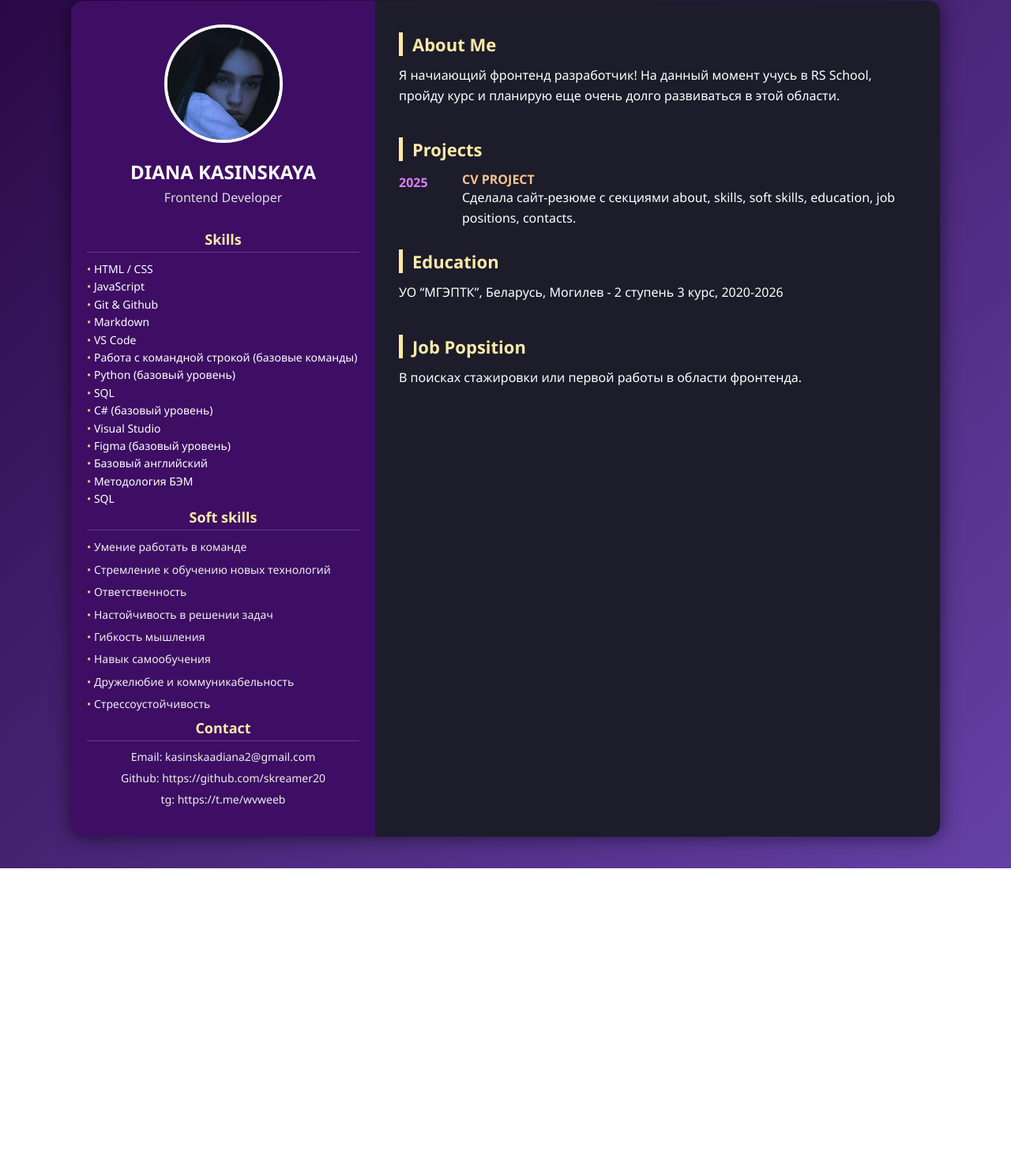
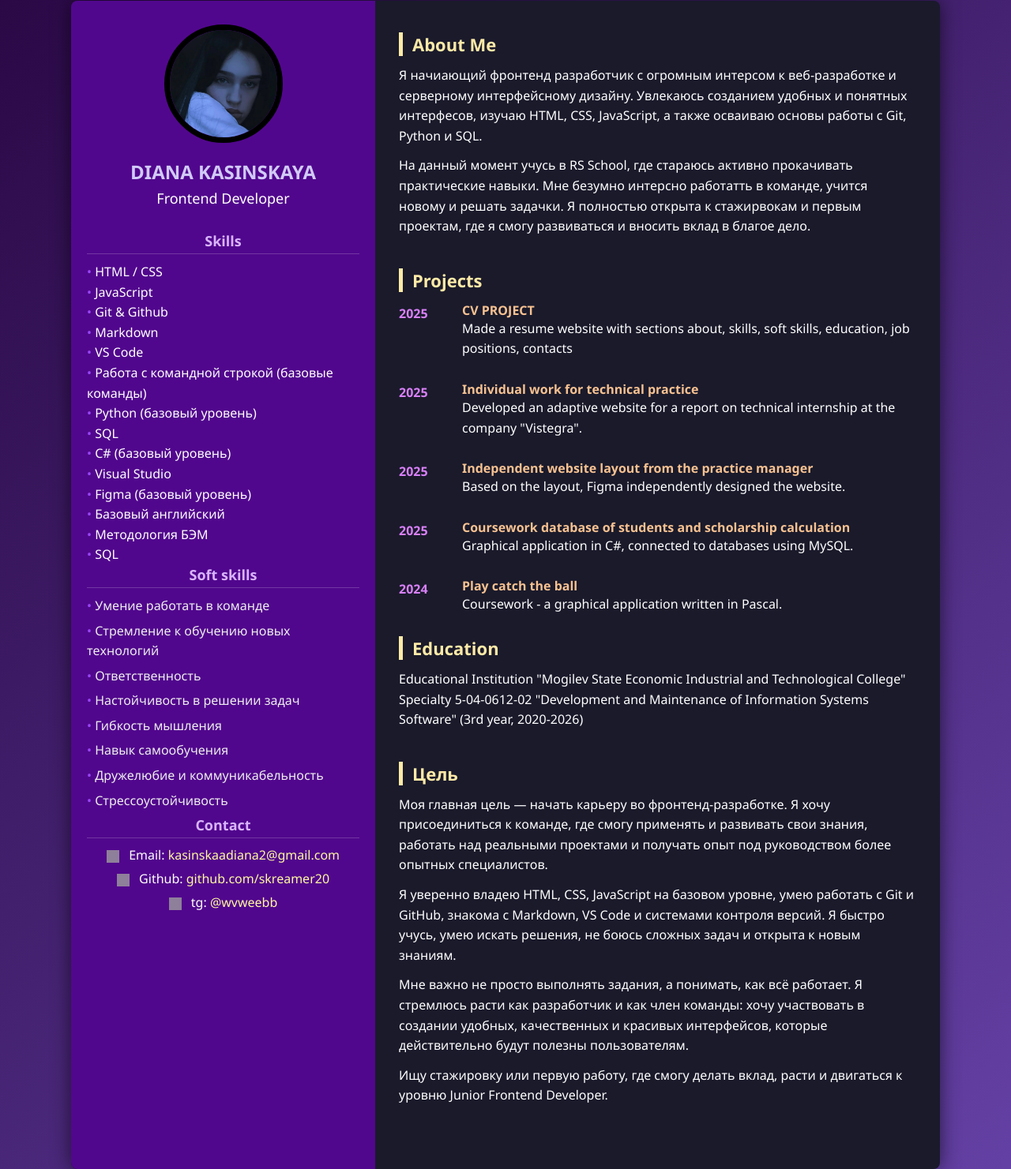
Before and after one commit to skreamer20/rsschool-cv, a plain HTML site: page index.html in a window 1280 px wide. Shown: the part 39-1520 px from the top of the page at 79% size. Before the commit the page ends 1139 px from the top, so only its background shows below. Drawn offline with Linux system fonts and the light colour scheme; grey boxes are pictures that could not be loaded.

Commit message:
feat: more information for education, skills in index.html and add more style for style.css

```diff
--- a/index.html
+++ b/index.html
@@ -50,9 +50,18 @@
 
       <section class="section">
         <h3>Contact</h3>
-        <p>Email: kasinskaadiana2@gmail.com</p>
-        <p>Github: https://github.com/skreamer20</p>
-        <p>tg: https://t.me/wvweeb</p>
+        <p>
+          <img src="https://cdn-icons-png.flaticon.com/512/732/732200.png" alt="Email" class="icon" />
+          Email: <a href="mailto:kasinskaadiana2@gmail.com">kasinskaadiana2@gmail.com</a>
+        </p>
+        <p>
+          <img src="https://cdn-icons-png.flaticon.com/512/733/733553.png" alt="GitHub" class="icon" />
+          Github: <a href="https://github.com/skreamer20" target="_blank">github.com/skreamer20</a>
+        </p>
+        <p>
+          <img src="https://cdn-icons-png.flaticon.com/512/2111/2111646.png" alt="Telegram" class="icon" />
+          tg: <a href="https://t.me/wvweeb" target="_blank">@wvweebb</a>
+        </p>
       </section>
     </aside>
 
@@ -60,31 +69,85 @@
     <main class="main-content">
       <section class="section">
         <h2>About Me</h2>
-        <p>Я начиающий фронтенд разработчик!
-          На данный момент учусь в RS School, пройду курс и планирую еще очень
-          долго развиваться в этой области. </p>
+        <p>Я начиающий фронтенд разработчик с огромным интерсом к веб-разработке и серверному интерфейсному дизайну.
+          Увлекаюсь созданием удобных и понятных интерфесов, изучаю HTML, CSS, JavaScript,
+          а также осваиваю основы работы с Git, Python и SQL.</p>
+          <p>
+          На данный момент учусь в RS School, где стараюсь активно прокачивать практические навыки.
+          Мне безумно интерсно работатть в команде, учится новому и решать задачки.
+          Я полностью открыта к стажирвокам и первым проектам, где я смогу развиваться и вносить вклад в благое дело.</p>
       </section>
 
       <section>
         <h2>Projects</h2>
+
         <div class="job">
           <span class="year">2025</span>
           <div>
             <strong>CV PROJECT</strong>
-            <p>Сделала сайт-резюме с секциями about, skills, soft skills, education, job positions, contacts.</p>
+            <p>Made a resume website with sections about, skills, soft skills, education, job positions, contacts</p>
+          </div>
+        </div>
+
+         <div class="job">
+          <span class="year">2025</span>
+          <div>
+            <strong>Individual work for technical practice</strong>
+            <p>Developed an adaptive website for a report on technical internship at the company "Vistegra".</p>
+          </div>
+        </div>
+
+        <div class="job">
+          <span class="year">2025</span>
+          <div>
+            <strong>Independent website layout from the practice manager</strong>
+            <p>Based on the layout, Figma independently designed the website.</p>
+          </div>
+        </div>
+
+        <div class="job">
+          <span class="year">2025</span>
+          <div>
+            <strong>Coursework database of students and scholarship calculation</strong>
+            <p>Graphical application in C#, connected to databases using MySQL.</p>
+          </div>
+        </div>
+
+        <div class="job">
+          <span class="year">2024</span>
+          <div>
+            <strong>Play catch the ball</strong>
+            <p>Coursework - a graphical application written in Pascal.</p>
           </div>
         </div>
       </section>
 
       <section class="section">
         <h2>Education</h2>
-        <p>УО “МГЭПТК”, Беларусь, Могилев - 2 ступень 3 курс, 2020-2026</p>
+        <p>Educational Institution "Mogilev State Economic Industrial and Technological College"
+        Specialty 5-04-0612-02 "Development and Maintenance of Information Systems Software"
+        (3rd year, 2020-2026)</p>
       </section>
 
       <section class="section">
-        <h2>Job Popsition</h2>
-        <p>В поисках стажировки или первой работы в области фронтенда.</p>
-      </section>
+  <h2>Цель</h2>
+  <p>
+    Моя главная цель — начать карьеру во фронтенд-разработке. Я хочу присоединиться к команде, где смогу применять и развивать свои знания,
+    работать над реальными проектами и получать опыт под руководством более опытных специалистов.
+  </p>
+  <p>
+    Я уверенно владею HTML, CSS, JavaScript на базовом уровне, умею работать с Git и GitHub, знакома с Markdown, VS Code и системами контроля версий.
+    Я быстро учусь, умею искать решения, не боюсь сложных задач и открыта к новым знаниям.
+  </p>
+  <p>
+    Мне важно не просто выполнять задания, а понимать, как всё работает.
+    Я стремлюсь расти как разработчик и как член команды: хочу участвовать в создании удобных, качественных и красивых интерфейсов,
+    которые действительно будут полезны пользователям.
+  </p>
+  <p>
+    Ищу стажировку или первую работу, где смогу делать вклад, расти и двигаться к уровню Junior Frontend Developer.
+  </p>
+</section>
     </main>
 
   </div>
--- a/style.css
+++ b/style.css
@@ -18,15 +18,15 @@ body {
   display: flex;
   max-width: 1100px;
   margin: 0 auto;
-  border-radius: 15px;
+  border-radius: 8px;
   overflow: hidden;
   box-shadow: 0 0 25px rgba(0, 0, 0, 0.6);
-  background-color: #1c1c2b;
+  background-color: #1a1a2b;
 }
 
 /* Левая колонка */
 .sidebar {
-  background-color: #3d0e63;
+  background-color: #51078d;
   padding: 30px 20px;
   width: 35%;
   text-align: center;
@@ -40,7 +40,7 @@ body {
   height: 150px;
   border-radius: 50%;
   object-fit: cover;
-  border: 4px solid #fff;
+  border: 7px solid #000000;
   margin: 0 auto 20px auto;
 }
 
@@ -48,20 +48,20 @@ body {
   font-size: 24px;
   margin-bottom: 5px;
   text-transform: uppercase;
-  color: #fff;
+  color: #d1caf8;
 }
 
 .sidebar h2 {
-  font-size: 16px;
+  font-size: 18px;
   font-weight: 300;
   margin-bottom: 30px;
-  color: #ddd;
+  color: #ffffff;
 }
 
 .sidebar h3 {
   font-size: 18px;
   margin-bottom: 10px;
-  color: #ffeaa7;
+  color: #d9b4ff;
   border-bottom: 1px solid #ffffff30;
   padding-bottom: 4px;
 }
@@ -70,29 +70,36 @@ body {
   list-style: none;
   padding-left: 0;
   text-align: left;
-  font-size: 14px;
+  font-size: 16px;
   line-height: 1.6;
 }
 
 .sidebar li::before {
   content: "• ";
-  color: #f8c291;
+  color: #9947f7;
 }
 
-.sidebar p, .sidebar a {
-  font-size: 14px;
-  color: #eee;
+.sidebar p, a {
+  font-size: 16px;
+  color: #ffffff;
   word-break: break-word;
   margin-bottom: 8px;
 }
 
-.sidebar a {
-  color: #b2f7ef;
+a {
+  color: #fff99f; /* мягкий желто-золотой */
   text-decoration: none;
+  transition: color 0.3s ease;
 }
 
-.sidebar a:hover {
+a:hover {
+  color: #5b02c0; /* розовый при наведении */
   text-decoration: underline;
+}
+
+a:active {
+  color: #d980fa;
+  text-decoration: none;
 }
 
 .soft-skills {
@@ -106,6 +113,14 @@ body {
 .soft-skills li {
   margin-bottom: 6px;
 
+}
+
+.icon {
+  width: 16px;
+  height: 16px;
+  vertical-align: middle;
+  margin-right: 8px;
+  opacity: 0.8;
 }
 
 /* Правая часть */
@@ -130,6 +145,7 @@ body {
   font-size: 16px;
   line-height: 1.6;
   margin-bottom: 12px;
+  max-width: 100%;
 }
 
 .job {
```
